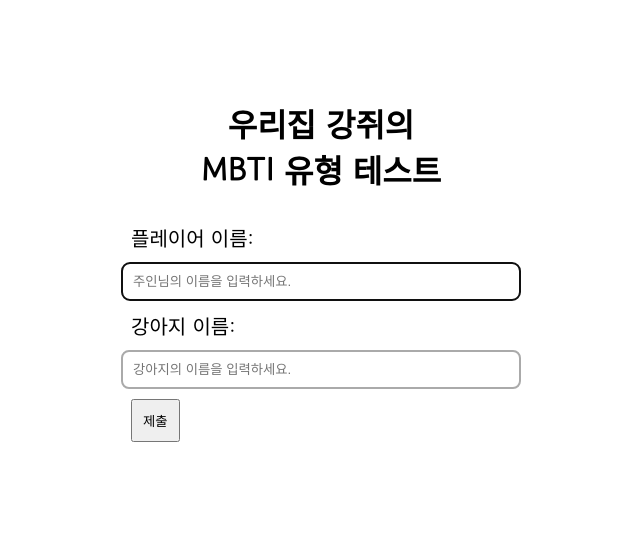
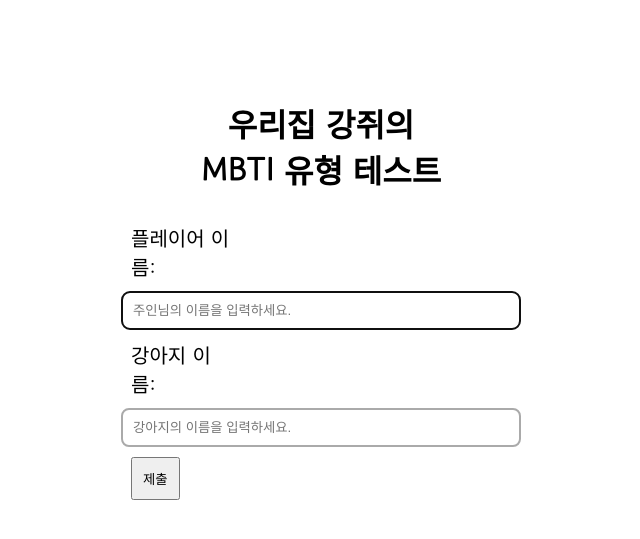
Before and after one commit to k391160334/web-frontend-practice, a Flask app: page / in a window 1280 px wide. Shown: the top 539 px of the page, without its empty margins (319-959 px from the left). Run offline with Flask 2, Linux system fonts and the light colour scheme.

Commit message:
style.css

```diff
--- a/static/css/style.css
+++ b/static/css/style.css
@@ -14,8 +14,7 @@ h1 {
 }
 
 label {
-    width: 100%;
-    height: 100%;
+    width: 100px;
     display: inline-block;
     padding: 10px;
 }
```
